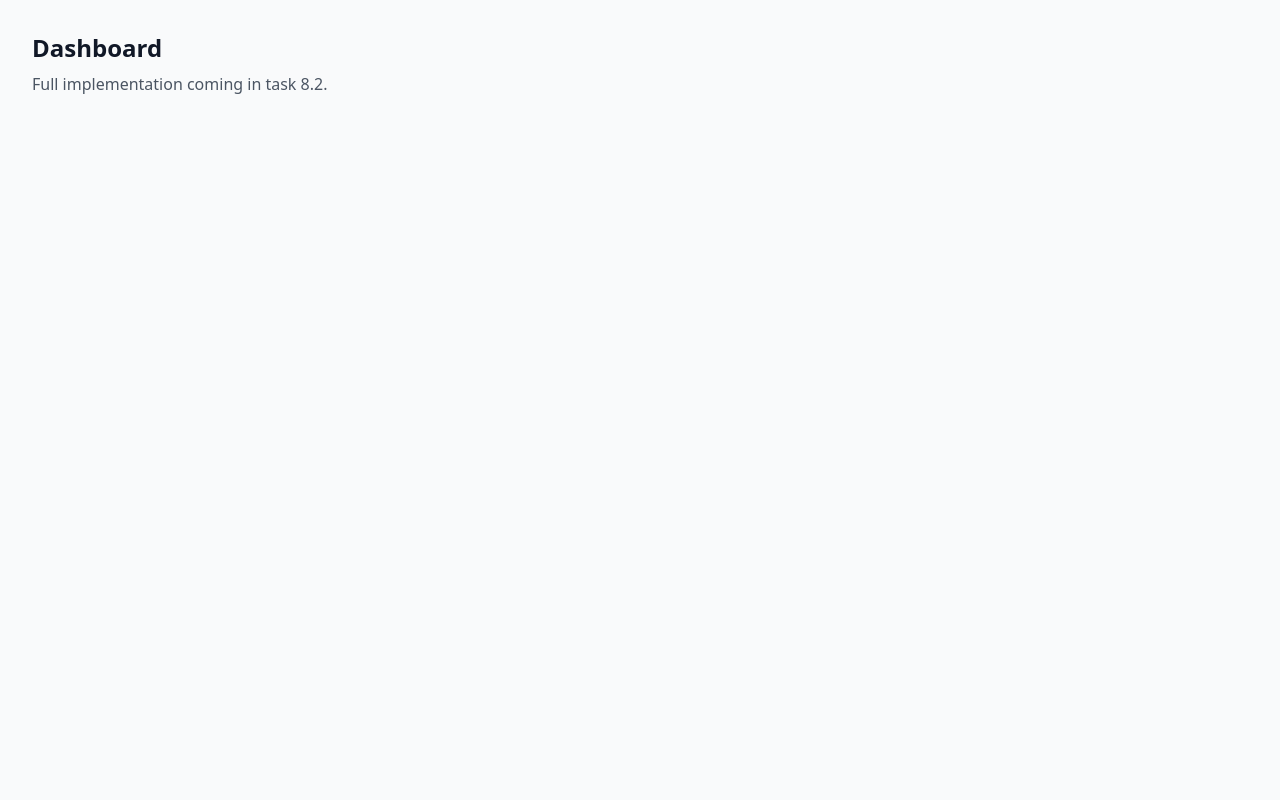
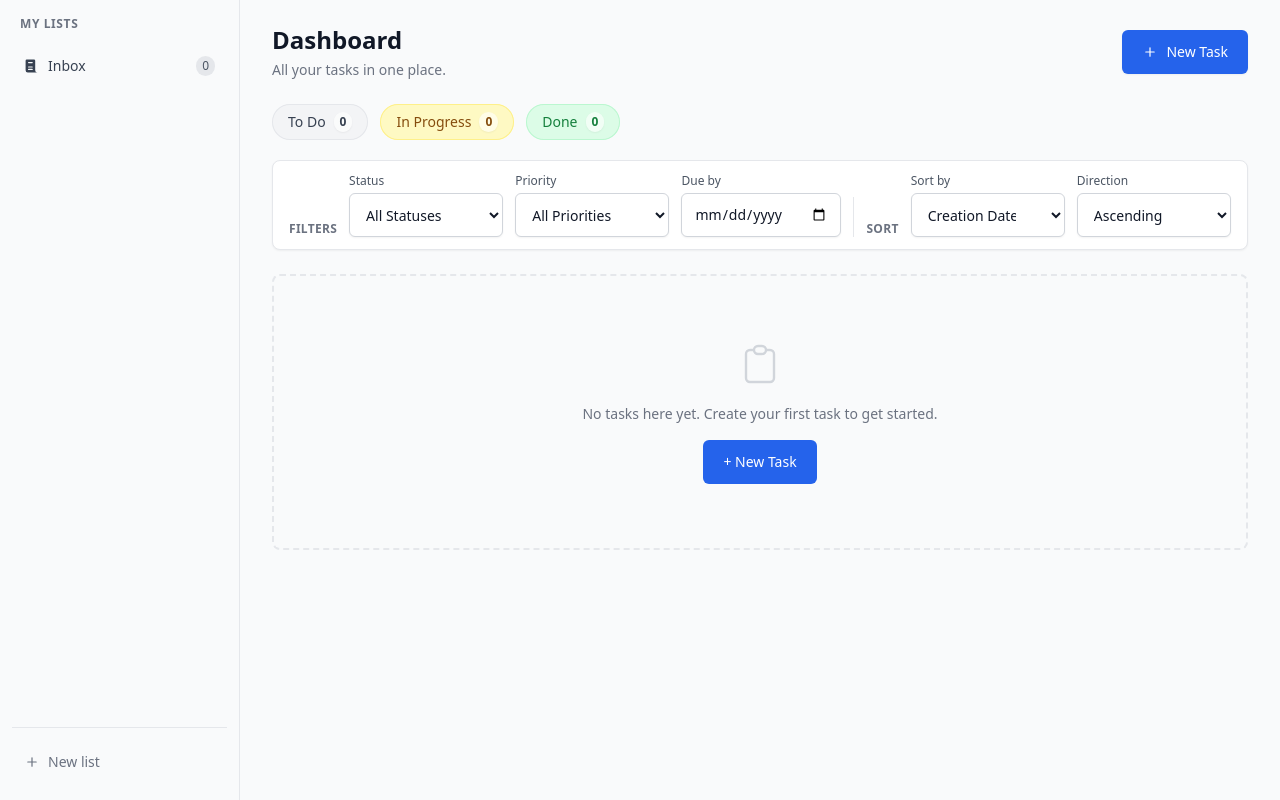
Before and after one commit to Shreeyukta/aws_workshop, a React (Vite) app: page /dashboard in a window 1280 px wide. Built offline with nearby package versions, Linux system fonts and the light colour scheme.

Commit message:
task 8.2

```diff
--- a/src/pages/DashboardPage.tsx
+++ b/src/pages/DashboardPage.tsx
@@ -1,12 +1,145 @@
+import { useState } from 'react';
+import { useNavigate, Link } from 'react-router-dom';
+import { useTaskStore } from '../store/useTaskStore';
+import { DashboardSummary } from '../components/DashboardSummary';
+import { FilterSortBar } from '../components/FilterSortBar';
+import { TaskCard } from '../components/TaskCard';
+import { EmptyState } from '../components/EmptyState';
+import { ConfirmDialog } from '../components/ConfirmDialog';
+import { Sidebar } from '../components/Sidebar';
+import type { TaskFilter, TaskSort } from '../types';
+
 /**
- * DashboardPage — stub placeholder.
- * Full implementation follows in task 8.2.
+ * DashboardPage — main landing page after the root redirect.
+ *
+ * Layout:
+ *  ┌──────────────┬────────────────────────────┐
+ *  │   Sidebar    │   Main content area         │
+ *  │  (≥ md)      │  Header + Summary + Filters │
+ *  │              │  Task grid (1→2→3 cols)     │
+ *  └──────────────┴────────────────────────────┘
+ *
+ * On viewports < 768 px the sidebar collapses and tasks render in a single
+ * column (Tailwind `md:` prefix handles the breakpoint).
+ *
+ * Requirements: 3.1, 3.2, 3.3, 3.4, 3.5, 3.6, 8.1, 8.2
  */
 function DashboardPage() {
+  const { queries, actions } = useTaskStore();
+  const navigate = useNavigate();
+
+  // ── Filter / sort state ──────────────────────────────────────────────────
+  const [filter, setFilter] = useState<TaskFilter>({});
+  const [sort, setSort] = useState<TaskSort>({ by: 'createdAt', order: 'asc' });
+
+  // ── Deletion confirmation state ──────────────────────────────────────────
+  const [deletingId, setDeletingId] = useState<string | null>(null);
+
+  // ── Derived data ─────────────────────────────────────────────────────────
+  const summary = queries.getSummary();
+  const tasks = queries.getTasks(filter, sort);
+
+  // ── Handlers ─────────────────────────────────────────────────────────────
+  function handleDeleteRequest(id: string) {
+    setDeletingId(id);
+  }
+
+  function handleDeleteConfirm() {
+    if (deletingId) {
+      actions.deleteTask(deletingId);
+    }
+    setDeletingId(null);
+  }
+
+  function handleDeleteCancel() {
+    setDeletingId(null);
+  }
+
+  // ── Render ────────────────────────────────────────────────────────────────
   return (
-    <div className="min-h-screen bg-gray-50 p-8">
-      <h1 className="text-2xl font-bold text-gray-900">Dashboard</h1>
-      <p className="mt-2 text-gray-600">Full implementation coming in task 8.2.</p>
+    <div className="flex min-h-screen bg-gray-50">
+      {/* ── Sidebar — hidden on mobile, shown from md breakpoint ── */}
+      <aside className="hidden w-60 shrink-0 border-r border-gray-200 bg-gray-50 md:block">
+        <Sidebar />
+      </aside>
+
+      {/* ── Main content area ── */}
+      <main className="flex-1 overflow-y-auto px-4 py-6 sm:px-6 lg:px-8" aria-label="Dashboard">
+        {/* ── Page header ── */}
+        <div className="mb-6 flex flex-wrap items-center justify-between gap-4">
+          <div>
+            <h1 className="text-2xl font-bold text-gray-900">Dashboard</h1>
+            <p className="mt-1 text-sm text-gray-500">
+              All your tasks in one place.
+            </p>
+          </div>
+
+          {/* New Task button */}
+          <Link
+            to="/tasks/new"
+            className="inline-flex min-h-[44px] items-center gap-2 rounded-md bg-blue-600 px-5 py-2.5 text-sm font-medium text-white shadow-sm hover:bg-blue-700 focus:outline-none focus:ring-2 focus:ring-blue-500 focus:ring-offset-2"
+            aria-label="Create new task"
+          >
+            {/* Plus icon */}
+            <svg
+              className="h-4 w-4 shrink-0"
+              xmlns="http://www.w3.org/2000/svg"
+              viewBox="0 0 20 20"
+              fill="currentColor"
+              aria-hidden="true"
+            >
+              <path d="M10.75 4.75a.75.75 0 0 0-1.5 0v4.5h-4.5a.75.75 0 0 0 0 1.5h4.5v4.5a.75.75 0 0 0 1.5 0v-4.5h4.5a.75.75 0 0 0 0-1.5h-4.5v-4.5Z" />
+            </svg>
+            New Task
+          </Link>
+        </div>
+
+        {/* ── Status summary chips ── */}
+        <section aria-label="Task status summary" className="mb-5">
+          <DashboardSummary summary={summary} />
+        </section>
+
+        {/* ── Filter / sort bar ── */}
+        <section aria-label="Filter and sort" className="mb-6">
+          <FilterSortBar
+            filter={filter}
+            sort={sort}
+            onFilterChange={setFilter}
+            onSortChange={setSort}
+          />
+        </section>
+
+        {/* ── Task list or empty state ── */}
+        {tasks.length === 0 ? (
+          <EmptyState
+            message="No tasks here yet. Create your first task to get started."
+            ctaLabel="+ New Task"
+            onCta={() => navigate('/tasks/new')}
+          />
+        ) : (
+          <section aria-label="Task list">
+            {/* Single column on mobile, 2-col on md, 3-col on lg */}
+            <div className="grid grid-cols-1 gap-4 md:grid-cols-2 lg:grid-cols-3">
+              {tasks.map((task) => (
+                <TaskCard
+                  key={task.id}
+                  task={task}
+                  onDelete={handleDeleteRequest}
+                />
+              ))}
+            </div>
+          </section>
+        )}
+      </main>
+
+      {/* ── Delete confirmation dialog ── */}
+      {deletingId && (
+        <ConfirmDialog
+          message="Delete this task? This action cannot be undone."
+          onConfirm={handleDeleteConfirm}
+          onCancel={handleDeleteCancel}
+        />
+      )}
     </div>
   );
 }
```
Also changed, not shown: .kiro/specs/task-management-website/tasks.md, .kiro/specs/task-management-website/tasks.meta.json.
